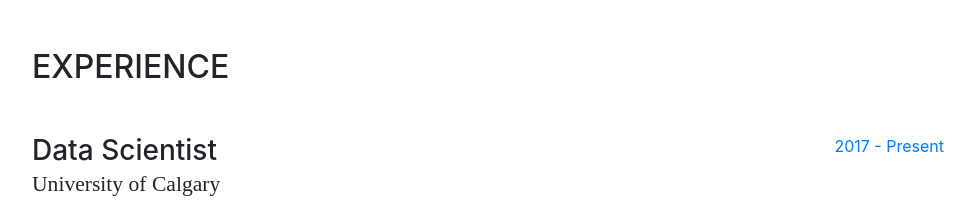
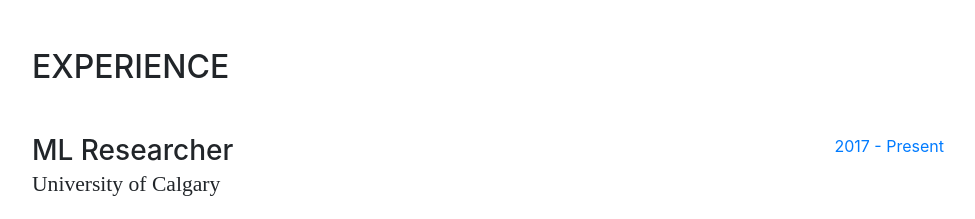
Before and after one commit to mehdiafsar/mehdiafsar.github.io, a website with bundled scripts: page index.html in a window 1280 px wide. Shown: the part 800-1019 px from the top of the page, without its empty margins (288-1263 px from the left). Built offline with nearby package versions, Linux system fonts and the light colour scheme; a web font is replaced by a local one.

Commit message:
Update index.html

```diff
--- a/index.html
+++ b/index.html
@@ -115,7 +115,7 @@
 
           <div class="resume-item d-flex flex-column flex-md-row mb-5">
             <div class="resume-content mr-auto">
-              <h3 class="mb-0">Data Scientist</h3>
+              <h3 class="mb-0">ML Researcher</h3>
               <div class="subheading mb-3">University of Calgary</div>
               <ul>
                 <li> Developed various recommender systems using ML techniques, all in Python. </li>
```
